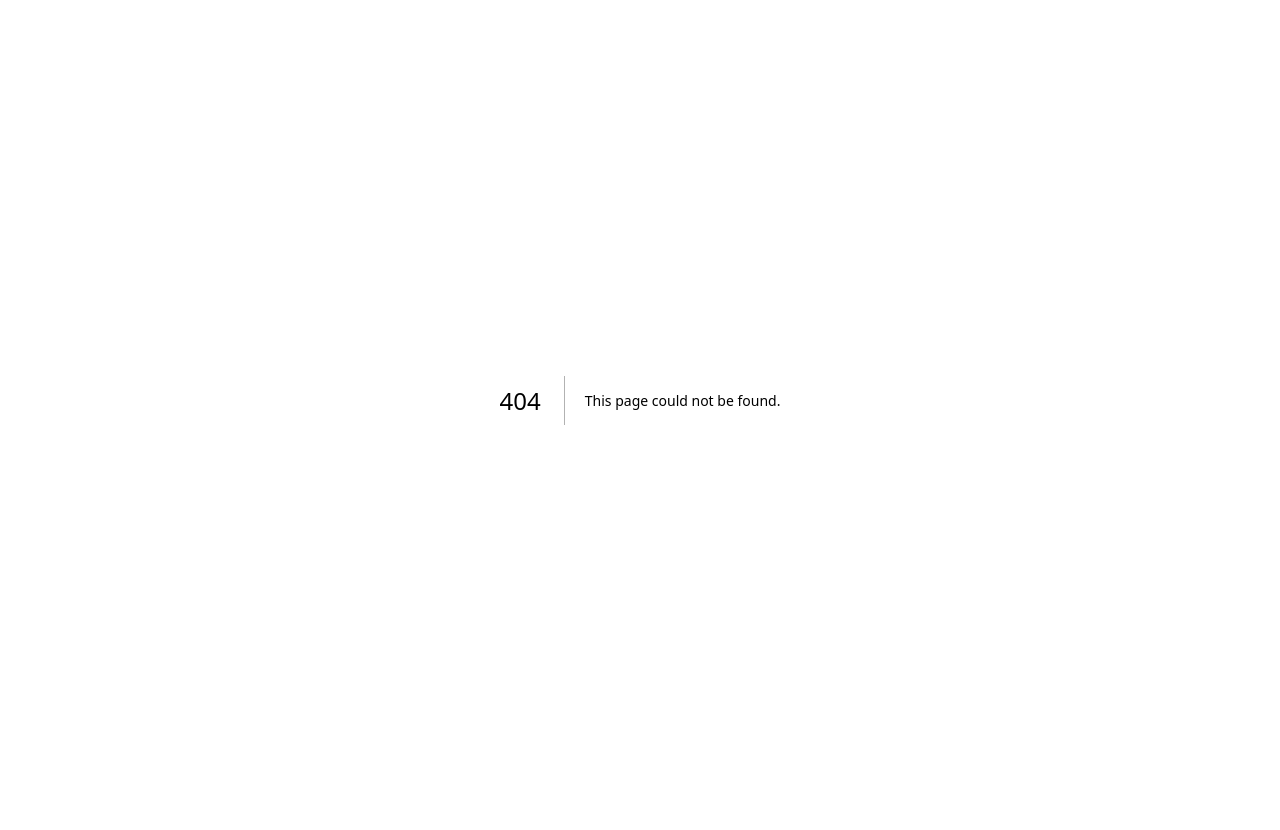
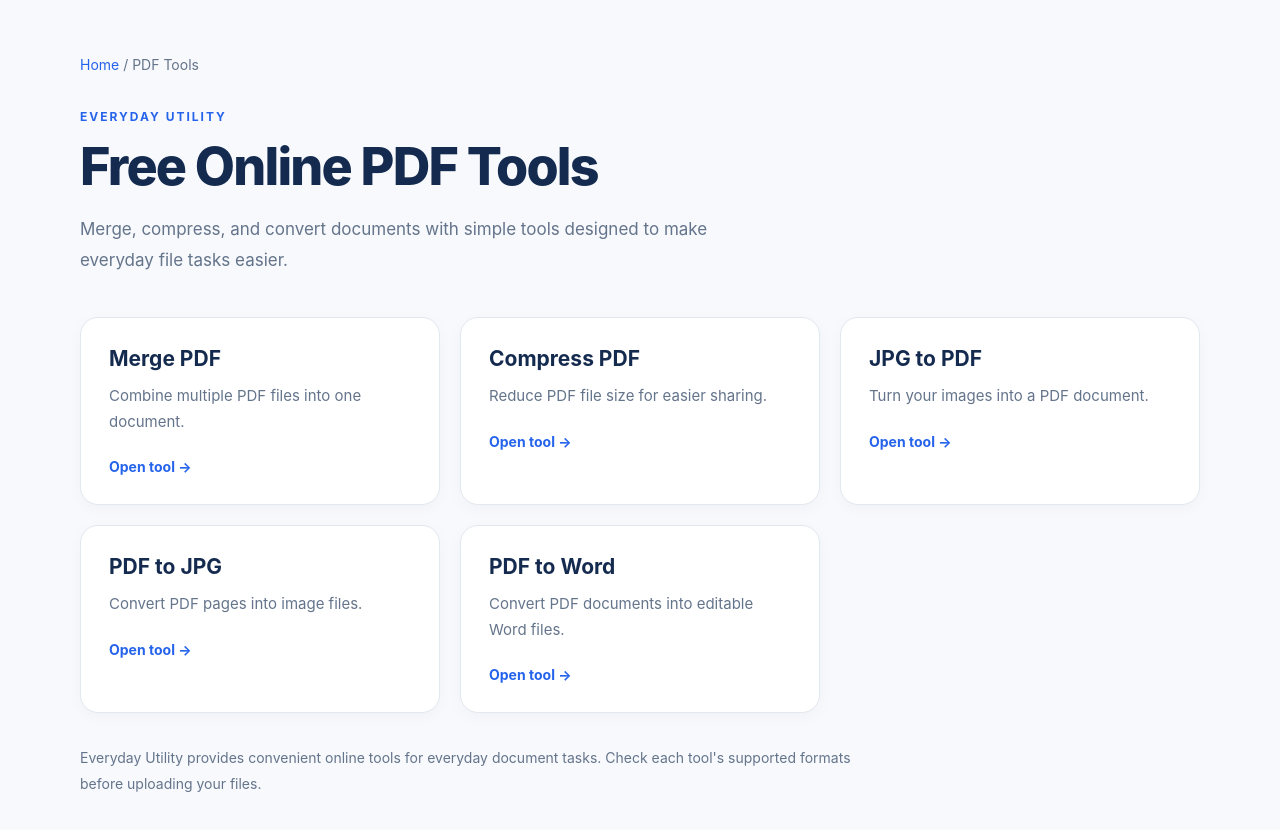
Before and after one commit to Shashikant0187/everyday-utility, a Next.js app: page /pdf-tools in a window 1280 px wide. Before the commit this address had no page. Shown: the top 830 px of the page. Before the commit the page ends 800 px from the top, so only its background shows below. Built offline with nearby package versions, Linux system fonts and the light colour scheme.

Commit message:
Add PDF tools landing page and update site metadata

```diff
--- a/app/globals.css
+++ b/app/globals.css
@@ -3485,3 +3485,124 @@ select {
     padding: 16px 0;
   }
 }
+
+/* PDF tools landing page */
+.eu-pdf-page {
+  min-height: 100vh;
+  background: #f7f9fc;
+  color: #142b4f;
+  padding: 56px 24px 80px;
+}
+
+.eu-pdf-container {
+  max-width: 1120px;
+  margin: 0 auto;
+}
+
+.eu-pdf-breadcrumb {
+  margin-bottom: 36px;
+  color: #64748b;
+  font-size: 14px;
+}
+
+.eu-pdf-breadcrumb a {
+  color: #2563eb;
+  text-decoration: none;
+}
+
+.eu-pdf-eyebrow {
+  color: #2563eb;
+  font-size: 12px;
+  font-weight: 700;
+  letter-spacing: 2px;
+  text-transform: uppercase;
+  margin-bottom: 14px;
+}
+
+.eu-pdf-heading {
+  font-size: clamp(34px, 5vw, 52px);
+  line-height: 1.12;
+  letter-spacing: -1.8px;
+  font-weight: 800;
+  margin: 0 0 18px;
+}
+
+.eu-pdf-intro {
+  color: #64748b;
+  font-size: 17px;
+  line-height: 1.8;
+  max-width: 680px;
+  margin-bottom: 42px;
+}
+
+.eu-pdf-grid {
+  display: grid;
+  grid-template-columns: repeat(3, minmax(0, 1fr));
+  gap: 20px;
+}
+
+.eu-pdf-card {
+  display: block;
+  padding: 28px;
+  background: #fff;
+  border: 1px solid #e2e8f0;
+  border-radius: 18px;
+  text-decoration: none;
+  box-shadow: 0 4px 16px rgba(15, 23, 42, 0.03);
+  transition: transform 180ms ease, box-shadow 180ms ease,
+    border-color 180ms ease;
+}
+
+.eu-pdf-card:hover {
+  transform: translateY(-4px);
+  border-color: #93baff;
+  box-shadow: 0 14px 30px rgba(37, 99, 235, 0.09);
+}
+
+.eu-pdf-card h2 {
+  color: #142b4f;
+  font-size: 21px;
+  font-weight: 750;
+  margin: 0 0 12px;
+}
+
+.eu-pdf-card p {
+  color: #64748b;
+  font-size: 15px;
+  line-height: 1.7;
+  margin: 0 0 22px;
+}
+
+.eu-pdf-card span {
+  color: #2563eb;
+  font-size: 14px;
+  font-weight: 700;
+}
+
+.eu-pdf-note {
+  color: #64748b;
+  font-size: 14px;
+  line-height: 1.8;
+  margin-top: 32px;
+  max-width: 780px;
+}
+
+@media (max-width: 800px) {
+  .eu-pdf-grid {
+    grid-template-columns: repeat(2, minmax(0, 1fr));
+  }
+}
+
+@media (max-width: 540px) {
+  .eu-pdf-page {
+    padding: 32px 18px 56px;
+  }
+
+  .eu-pdf-grid {
+    grid-template-columns: 1fr;
+  }
+
+  .eu-pdf-card {
+    padding: 23px;
+  }
+}
--- a/app/layout.tsx
+++ b/app/layout.tsx
@@ -1,19 +1,41 @@
+
 import type { Metadata } from "next";
 import Script from "next/script";
 import "./globals.css";
 
 const GA_MEASUREMENT_ID = "G-6R8ZB0BXS2";
 
+const SITE_URL = "https://everyday-utility.vercel.app";
+
 export const metadata: Metadata = {
-  metadataBase: new URL("https://everyday-utility.vercel.app"),
+  metadataBase: new URL(SITE_URL),
 
   title: {
-    default: "Everyday Utility",
+    default: "Free Online Calculators & PDF Tools",
     template: "%s | Everyday Utility",
   },
 
   description:
-    "Simple free online tools for money, daily life, calculations, and documents.",
+    "Use free online calculators and PDF tools to calculate EMIs, salary, taxes and percentages, merge PDFs, convert files, and simplify everyday tasks.",
+
+  applicationName: "Everyday Utility",
+
+  openGraph: {
+    type: "website",
+    url: SITE_URL,
+    siteName: "Everyday Utility",
+    title: "Free Online Calculators & PDF Tools | Everyday Utility",
+    description:
+      "Calculate EMIs, salary, taxes and percentages, merge PDFs, convert files, and simplify everyday tasks with free online tools.",
+    locale: "en_IN",
+  },
+
+  twitter: {
+    card: "summary",
+    title: "Free Online Calculators & PDF Tools | Everyday Utility",
+    description:
+      "Free online calculators and PDF tools for money, documents, and everyday tasks.",
+  },
 
   verification: {
     google: "mO_U3q-Y5CbMXh1XSomMnYhOq9krA25ZJ06oh4CD9hk",
@@ -35,6 +57,7 @@ export default function RootLayout({
           src={`https://www.googletagmanager.com/gtag/js?id=${GA_MEASUREMENT_ID}`}
           strategy="afterInteractive"
         />
+
         <Script id="google-analytics" strategy="afterInteractive">
           {`
             window.dataLayer = window.dataLayer || [];
--- /dev/null
+++ b/app/pdf-tools/page.tsx
@@ -0,0 +1,77 @@
+
+import Link from "next/link";
+
+const pdfTools = [
+  {
+    title: "Merge PDF",
+    description: "Combine multiple PDF files into one document.",
+    href: "/tools/merge-pdf",
+  },
+  {
+    title: "Compress PDF",
+    description: "Reduce PDF file size for easier sharing.",
+    href: "/tools/compress-pdf",
+  },
+  {
+    title: "JPG to PDF",
+    description: "Turn your images into a PDF document.",
+    href: "/tools/jpg-to-pdf",
+  },
+  {
+    title: "PDF to JPG",
+    description: "Convert PDF pages into image files.",
+    href: "/tools/pdf-to-jpg",
+  },
+  {
+    title: "PDF to Word",
+    description: "Convert PDF documents into editable Word files.",
+    href: "/tools/pdf-to-word",
+  },
+];
+
+export const metadata = {
+  title: "Free PDF Tools Online",
+  description:
+    "Explore free online PDF tools to merge PDFs, compress files, and convert JPG images to PDF with Everyday Utility.",
+};
+
+export default function PdfToolsPage() {
+  return (
+    <main className="eu-pdf-page">
+      <div className="eu-pdf-container">
+        <nav className="eu-pdf-breadcrumb">
+          <Link href="/">Home</Link> / PDF Tools
+        </nav>
+
+        <header>
+          <p className="eu-pdf-eyebrow">Everyday Utility</p>
+          <h1 className="eu-pdf-heading">Free Online PDF Tools</h1>
+          <p className="eu-pdf-intro">
+            Merge, compress, and convert documents with simple tools
+            designed to make everyday file tasks easier.
+          </p>
+        </header>
+
+        <section className="eu-pdf-grid" aria-label="Available PDF tools">
+          {pdfTools.map((tool) => (
+            <Link
+              key={tool.href}
+              href={tool.href}
+              className="eu-pdf-card"
+            >
+              <h2>{tool.title}</h2>
+              <p>{tool.description}</p>
+              <span>Open tool →</span>
+            </Link>
+          ))}
+        </section>
+
+        <p className="eu-pdf-note">
+          Everyday Utility provides convenient online tools for everyday
+          document tasks. Check each tool&apos;s supported formats before
+          uploading your files.
+        </p>
+      </div>
+    </main>
+  );
+}
--- a/app/tools/[slug]/ToolClient.tsx
+++ b/app/tools/[slug]/ToolClient.tsx
@@ -1093,7 +1093,7 @@ function CompressPdf() {
       link.remove();
 
       URL.revokeObjectURL(url);
-
+      console.log("Selected file:", file.name, file.size, "bytes");
       const originalMB =
         file.size / 1024 / 1024;
 
```
Also changed, not shown: app/icon.png (added).
